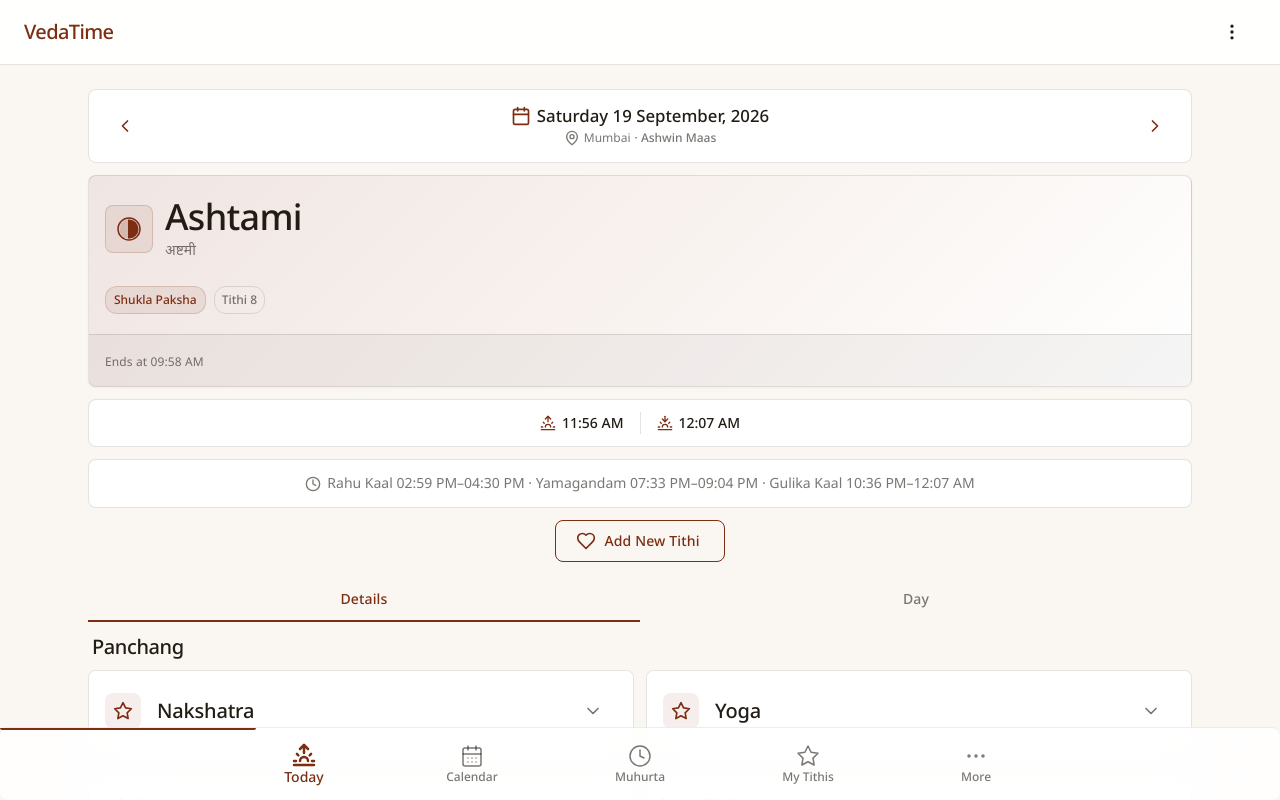
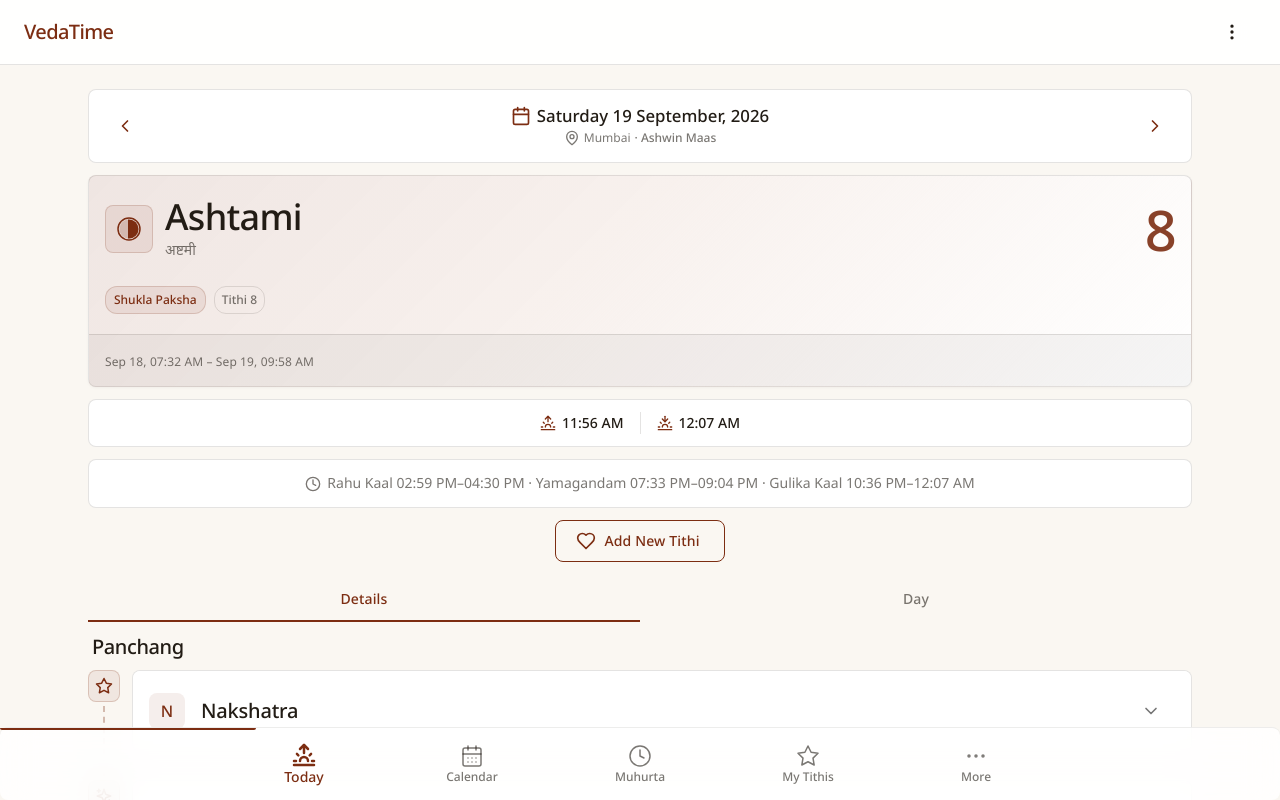
Before and after one commit to NaveenKoti/PanchangPro, a React (Vite) app: page / in a window 1280 px wide. Both pictures are taken after a click on the button "Skip setup". Shown: the top 800 px of the page. Built offline with nearby package versions, Linux system fonts and the light colour scheme.

Commit message:
inspiration: panchanga timeline, hero numeral + tithi range, calendar festival wash

```diff
--- a/src/components/TithiCard.tsx
+++ b/src/components/TithiCard.tsx
@@ -173,6 +173,22 @@ export const TithiCard: React.FC<TithiCardProps> = ({ tithi, compact = false, on
                 {tithi.nameHindi}
               </Typography>
             </Box>
+            {/* Oversized tithi numeral (almanac display style) */}
+            <Typography
+              aria-hidden
+              sx={{
+                marginLeft: 'auto',
+                fontWeight: 500,
+                fontSize: 'clamp(2.75rem, 12vw, 3.5rem)',
+                lineHeight: 1,
+                color: 'primary.main',
+                opacity: 0.9,
+                letterSpacing: '-0.03em',
+                flexShrink: 0,
+              }}
+            >
+              {tithi.number}
+            </Typography>
           </Box>
         </Box>
 
@@ -228,7 +244,14 @@ export const TithiCard: React.FC<TithiCardProps> = ({ tithi, compact = false, on
               letterSpacing: '0.01em',
             }}
           >
-            Ends at {tithi.endTime.toLocaleTimeString([], { hour: '2-digit', minute: '2-digit' })}
+            {(() => {
+              const tfmt = (d: Date) => d.toLocaleTimeString([], { hour: '2-digit', minute: '2-digit' });
+              const dfmt = (d: Date) => d.toLocaleDateString([], { day: 'numeric', month: 'short' });
+              const sameDay = tithi.startTime.toDateString() === tithi.endTime.toDateString();
+              return sameDay
+                ? `${tfmt(tithi.startTime)} – ${tfmt(tithi.endTime)}`
+                : `${dfmt(tithi.startTime)}, ${tfmt(tithi.startTime)} – ${dfmt(tithi.endTime)}, ${tfmt(tithi.endTime)}`;
+            })()}
           </Typography>
         </Box>
       </CardContent>
--- /dev/null
+++ b/src/components/layout/PanchangTimelineItem.tsx
@@ -0,0 +1,76 @@
+/**
+ * PanchangTimelineItem — one node on the Panchanga timeline (Details tab).
+ *
+ * Inspired by almanac timeline UIs: a dashed accent spine with a node dot
+ * per limb (Nakshatra → Yoga → Karana → Samvatsara), each node carrying its
+ * section icon. The rail is aria-hidden; content keeps its own semantics.
+ */
+import React from 'react';
+import { Box, useTheme, alpha } from '@mui/material';
+
+export interface PanchangTimelineItemProps {
+  /** Section icon rendered inside the node (18px, primary). */
+  icon: React.ReactNode;
+  /** Card/content for this limb. */
+  children: React.ReactNode;
+  /** Hide the trailing connector (last item). */
+  isLast?: boolean;
+}
+
+export const PanchangTimelineItem: React.FC<PanchangTimelineItemProps> = ({
+  icon,
+  children,
+  isLast = false,
+}) => {
+  const theme = useTheme();
+  return (
+    <Box sx={{ display: 'flex', alignItems: 'stretch', gap: 1.5 }}>
+      {/* Rail: node + dashed connector */}
+      <Box
+        aria-hidden
+        sx={{
+          display: 'flex',
+          flexDirection: 'column',
+          alignItems: 'center',
+          width: 32,
+          flexShrink: 0,
+        }}
+      >
+        <Box
+          sx={{
+            width: 32,
+            height: 32,
+            borderRadius: 1,
+            bgcolor: alpha(theme.palette.primary.main, 0.08),
+            border: '1px solid',
+            borderColor: alpha(theme.palette.primary.main, 0.2),
+            display: 'flex',
+            alignItems: 'center',
+            justifyContent: 'center',
+            color: 'primary.main',
+            flexShrink: 0,
+          }}
+        >
+          {icon}
+        </Box>
+        {!isLast && (
+          <Box
+            sx={{
+              width: 0,
+              flex: 1,
+              minHeight: 16,
+              borderLeft: `2px dashed ${alpha(theme.palette.primary.main, 0.3)}`,
+              my: 0.5,
+            }}
+          />
+        )}
+      </Box>
+      {/* Content */}
+      <Box sx={{ flex: 1, minWidth: 0, pb: isLast ? 0 : 1.5 }}>
+        {children}
+      </Box>
+    </Box>
+  );
+};
+
+export default PanchangTimelineItem;
--- a/src/screens/CalendarScreen.tsx
+++ b/src/screens/CalendarScreen.tsx
@@ -561,6 +561,8 @@ export const CalendarScreen: React.FC<CalendarScreenProps> = ({ onFestivalOpen }
   ? alpha(muiTheme.palette.primary.main, 0.19)
   : isTodayDate
   ? alpha(muiTheme.palette.primary.main, 0.10)
+  : day.isFestival
+  ? alpha(muiTheme.palette.primary.main, 0.08)
   : tithiColors.bg,
   border: isSelected
   ? `2px solid ${muiTheme.palette.primary.main}`
--- a/src/screens/TodayScreen.tsx
+++ b/src/screens/TodayScreen.tsx
@@ -26,6 +26,7 @@ import {
   MapPin,
   ChevronLeft,
   ChevronRight,
+  Sparkles,
   Calendar as CalendarIcon,
   Star,
   Sunrise,
@@ -57,6 +58,7 @@ import { LUNAR_MONTHS, LUNAR_MONTHS_HINDI } from '../engine/constants';
 import { ScreenContainer } from '../components/ScreenContainer';
 import { SearchUpcoming } from '../components/SearchUpcoming';
 import { SectionCard } from '../components/layout/SectionCard';
+import { PanchangTimelineItem } from '../components/layout/PanchangTimelineItem';
 import { AlertStack, type AlertItem } from '../components/layout/AlertStack';
 import { useBreakpoints } from '../hooks/useBreakpoints';
 import { triggerHapticIfSupported } from '../utils/haptics';
@@ -628,11 +630,12 @@ export const TodayScreen: React.FC<TodayScreenProps> = ({ onFestivalOpen }) => {
               {t('panchang.title')}
             </Typography>
 
-            <Box sx={{ display: 'grid', gridTemplateColumns: { xs: '1fr', sm: 'repeat(2, 1fr)' }, gap: 1.5, width: '100%', maxWidth: '100%' }}>
-              {/* Nakshatra Section */}
+            {/* Panchanga timeline: dashed spine + node per limb (almanac style) */}
+            <Box sx={{ width: '100%', maxWidth: '100%' }}>
+              {/* Nakshatra Section (timeline node carries the icon) */}
+              <PanchangTimelineItem icon={<Star size={18} />}>
               <ExpandableSection
                 title={t('panchang.nakshatra')}
-                icon={<Star size={20} />}
                 expanded={isExpanded('nakshatra')}
                 onToggle={() => toggleSection('nakshatra')}
               >
@@ -657,11 +660,12 @@ export const TodayScreen: React.FC<TodayScreenProps> = ({ onFestivalOpen }) => {
                   </CardContent>
                 </Card>
               </ExpandableSection>
+              </PanchangTimelineItem>
 
-              {/* Yoga Section */}
+              {/* Yoga Section (timeline node carries the icon) */}
+              <PanchangTimelineItem icon={<Sparkles size={18} />}>
               <ExpandableSection
                 title={t('panchang.yoga')}
-                icon={<Star size={20} />}
                 expanded={isExpanded('yoga')}
                 onToggle={() => toggleSection('yoga')}
               >
@@ -686,8 +690,10 @@ export const TodayScreen: React.FC<TodayScreenProps> = ({ onFestivalOpen }) => {
                   </CardContent>
                 </Card>
               </ExpandableSection>
+              </PanchangTimelineItem>
 
               {/* Karana Section */}
+              <PanchangTimelineItem icon={<Clock size={18} />} isLast={!panchang.samvatsara}>
               <SectionCard
                 dense
                 title={
@@ -710,9 +716,11 @@ export const TodayScreen: React.FC<TodayScreenProps> = ({ onFestivalOpen }) => {
                   {panchang.karana.type}
                 </Typography>
               </SectionCard>
+              </PanchangTimelineItem>
 
               {/* Samvatsara Section */}
               {panchang.samvatsara && (
+                <PanchangTimelineItem icon={<CalendarIcon size={18} />} isLast>
                 <SectionCard
                   dense
                   title={
@@ -728,6 +736,7 @@ export const TodayScreen: React.FC<TodayScreenProps> = ({ onFestivalOpen }) => {
                     {t('panchang.samvatsaraDesc') || 'Hindu Year (60-year cycle)'}
                   </Typography>
                 </SectionCard>
+                </PanchangTimelineItem>
               )}
             </Box>
 
```
